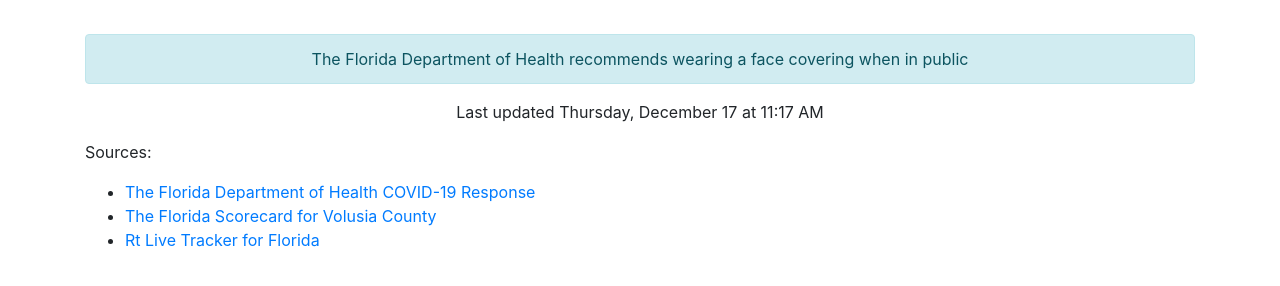
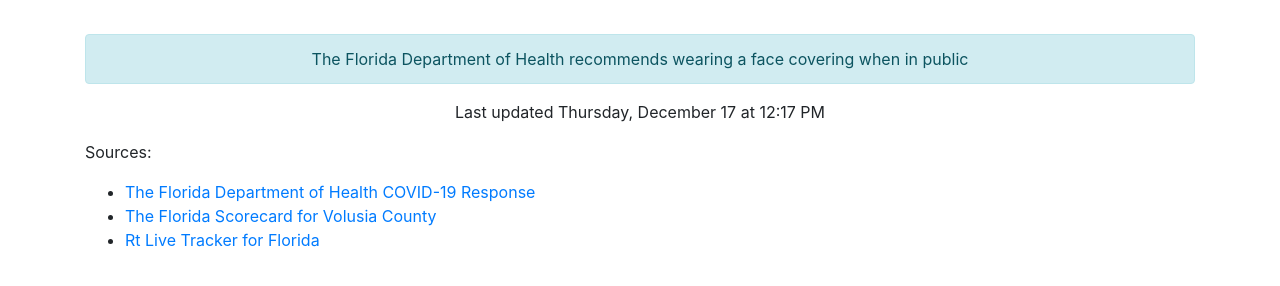
Before and after one commit to thinkjson/timeforchurch, a Jekyll site: the page built from index.md, in a window 1280 px wide. Shown: the part 586-872 px from the top of the page. Built offline with Jekyll 4.4.1, drawn with Linux system fonts in a browser that asks for light colours; our own code applies the rules of GitHub Pages for plain Markdown files.

Commit message:
Updating data

```diff
--- a/_includes/data.html
+++ b/_includes/data.html
@@ -10,4 +10,4 @@
     <div class="outcome text-success">YES</div>
     <div class="alert alert-info" role="alert">The Florida Department of Health recommends wearing a face covering when in public</div>
 
-    <p>Last updated Thursday, December 17 at 11:17 AM</p>
+    <p>Last updated Thursday, December 17 at 12:17 PM</p>
```
